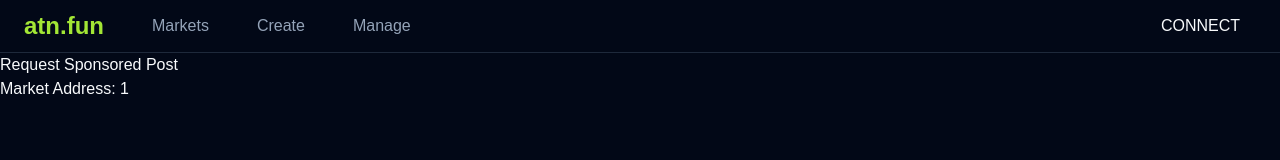
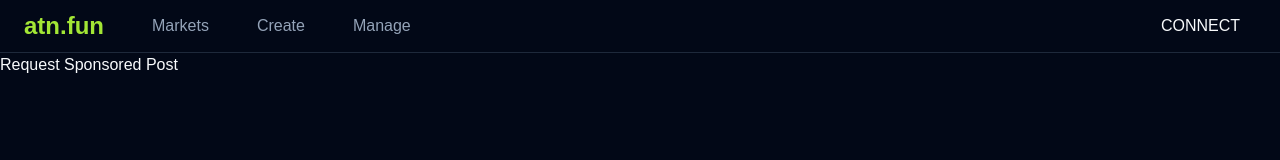
Before and after one commit to Flake-market/flake-frontend, a Next.js app: page /pair/1/request in a window 1280 px wide. Shown: the top 160 px of the page. Built offline with nearby package versions, Linux system fonts and the light colour scheme.

Commit message:
remove errors causing build to fail

```diff
--- a/src/app/pair/[address]/request/page.tsx
+++ b/src/app/pair/[address]/request/page.tsx
@@ -1,14 +1,7 @@
-interface PageProps {
-    params: {
-      address: string
-    }
-  }
-
-  export default function RequestPage({ params }: PageProps) {
-    return (
-      <main className="container">
-        <h1>Request Sponsored Post</h1>
-        <p>Market Address: {params.address}</p>
-      </main>
-    )
-  }
+export default function RequestPage() {
+  return (
+    <main className="container">
+      <h1>Request Sponsored Post</h1>
+    </main>
+  );
+}
```
